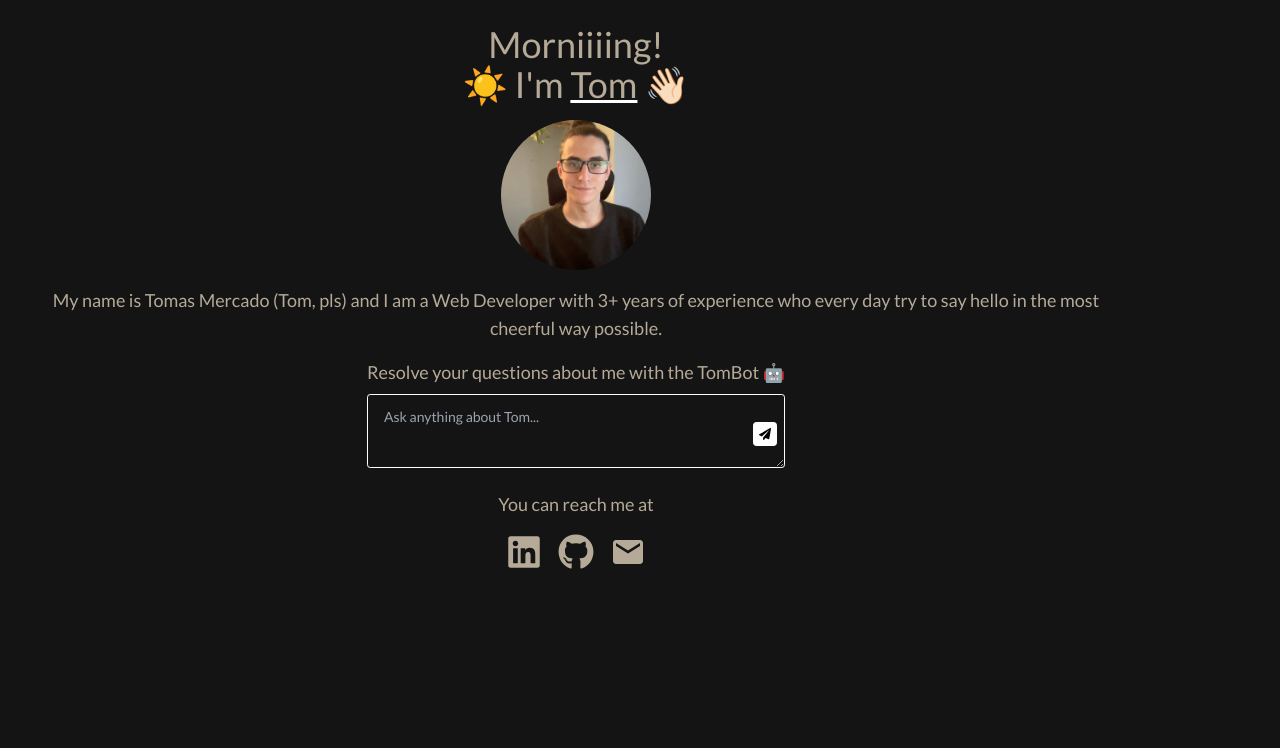
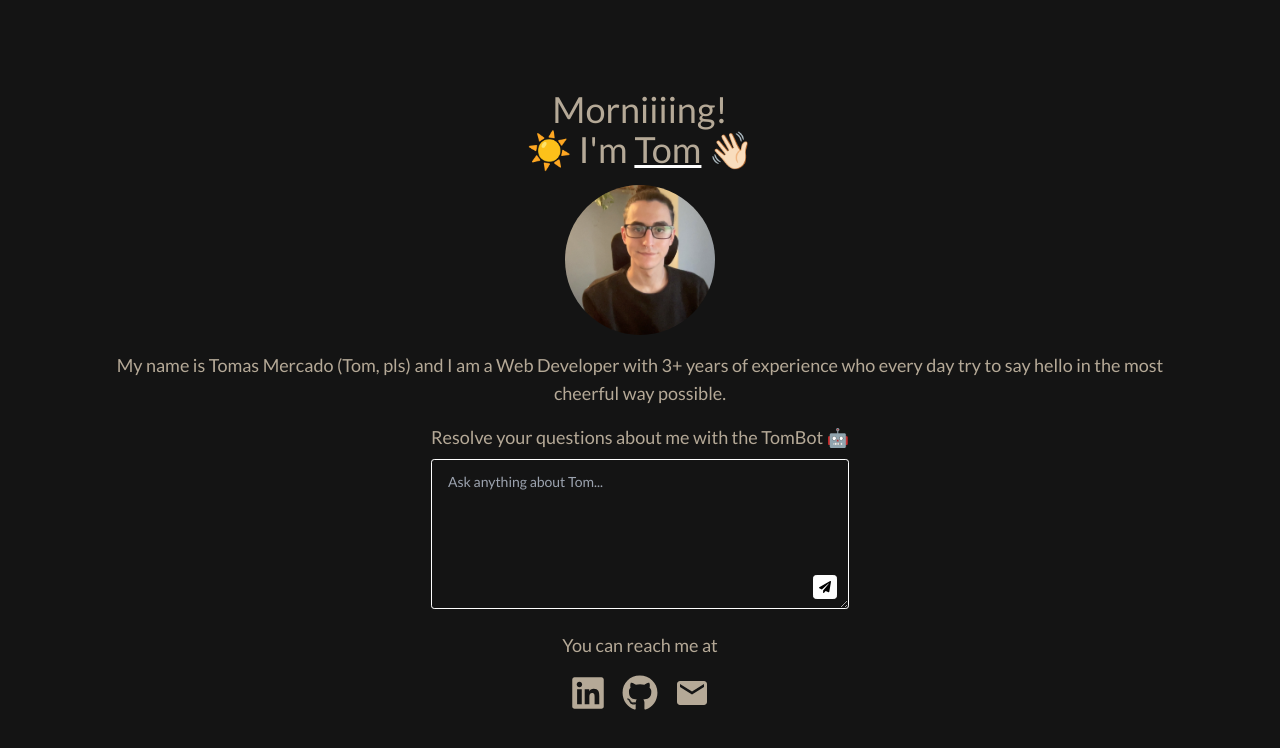
Before and after one commit to tomi-mercado/tomas-mercado, a Next.js app: page / in a window 1280 px wide. Shown: the top 748 px of the page. Built offline with nearby package versions, Linux system fonts and the light colour scheme.

Commit message:
feat(Tombot): ui & logic

```diff
--- a/components/TomBot.tsx
+++ b/components/TomBot.tsx
@@ -1,4 +1,4 @@
-import React from 'react';
+import React, { useEffect, useState } from 'react';
 import { FaPaperPlane as SendIcon } from 'react-icons/fa';
 
 interface TomBotProps {
@@ -6,20 +6,207 @@ interface TomBotProps {
   placeholder: string;
 }
 
+type TomBotStatus = 'iddle' | 'loading' | 'success' | 'error';
+
+const loadingMessages = [
+  'TomBot is generating an answer...',
+  'TomBot is thinking...',
+  'TomBot is calculating...',
+  'TomBot is searching for an answer...',
+  'TomBot is looking for an answer...',
+];
+
+const getRandomLoadingMessage = () => {
+  return loadingMessages[Math.floor(Math.random() * loadingMessages.length)];
+};
+
+const useLoadingMessage = (status: TomBotStatus) => {
+  const [loadingMessage, setLoadingMessage] = useState(
+    getRandomLoadingMessage(),
+  );
+
+  useEffect(() => {
+    let interval: NodeJS.Timeout | undefined = undefined;
+
+    if (status === 'loading') {
+      interval = setInterval(() => {
+        setLoadingMessage(getRandomLoadingMessage());
+      }, 1000);
+    } else {
+      clearInterval(interval);
+    }
+
+    return () => clearInterval(interval);
+  }, [status]);
+
+  return loadingMessage;
+};
+
+const NotIddleWrapper: React.FC<{
+  children: React.ReactNode;
+  className?: string;
+}> = ({ children, className = '' }) => (
+  <div
+    className={`text-left flex gap-2 bg-neutral-content text-neutral p-3 rounded-sm w-full text-sm border-2 border-white ${className}`}
+  >
+    {children}
+  </div>
+);
+
+const TESTING_TIMEOUT = 3000;
+
 const TomBot: React.FC<TomBotProps> = ({ description, placeholder }) => {
+  const [status, setStatus] = useState<TomBotStatus>('iddle');
+  const [questionValue, setQuestionValue] = useState('');
+  const loadingMessage = useLoadingMessage(status);
+
+  const actions = {
+    iddle: {
+      onSubmit: () => {
+        if (!questionValue) {
+          return;
+        }
+
+        setStatus('loading');
+
+        setTimeout(() => {
+          actions.loading.onSuccess();
+        }, TESTING_TIMEOUT);
+      },
+    },
+    loading: {
+      onSuccess: () => {
+        setStatus('success');
+      },
+      onError: () => {
+        setStatus('error');
+      },
+    },
+    success: {
+      onNewQuestion: () => {
+        setStatus('iddle');
+        setQuestionValue('');
+      },
+    },
+    error: {
+      onRetry: () => {
+        setStatus('loading');
+        setTimeout(() => {
+          actions.loading.onSuccess();
+        }, TESTING_TIMEOUT);
+      },
+    },
+  };
+
+  const getAction = (action: 'submit' | 'again' | 'retry') => {
+    if (action === 'submit') {
+      switch (status) {
+        case 'iddle':
+          return actions.iddle.onSubmit;
+        case 'error':
+          return actions.error.onRetry;
+        default:
+          throw new Error(
+            `Action ${action} is not available on status ${status}`,
+          );
+      }
+    }
+
+    if (action === 'again') {
+      switch (status) {
+        case 'success':
+          return actions.success.onNewQuestion;
+        default:
+          throw new Error(
+            `Action ${action} is not available on status ${status}`,
+          );
+      }
+    }
+
+    if (action === 'retry') {
+      switch (status) {
+        case 'error':
+          return actions.error.onRetry;
+        default:
+          throw new Error(
+            `Action ${action} is not available on status ${status}`,
+          );
+      }
+    }
+  };
+
   return (
-    <div className="flex flex-col gap-2">
+    <form
+      className="flex flex-col gap-2"
+      onSubmit={(event) => {
+        event.preventDefault();
+        getAction('submit')?.();
+      }}
+    >
       <p className="text-lg">{description} 🤖</p>
-      <div className="relative">
-        <textarea
-          className="textarea textarea-primary w-full pr-10 no-scroll"
-          placeholder={placeholder}
-        />
-        <button className="btn btn-primary btn-square btn-xs absolute bottom-[50%] top-[50%] transform translate-y-[-50%] right-2">
-          <SendIcon />
-        </button>
+
+      <div className="relative min-h-[150px]">
+        {
+          {
+            iddle: (
+              <>
+                <textarea
+                  className="textarea textarea-primary w-full pr-10 no-scroll h-full min-h-[inherit]"
+                  placeholder={placeholder}
+                  value={questionValue}
+                  onChange={(event) => setQuestionValue(event.target.value)}
+                />
+                <button
+                  type="submit"
+                  className="btn btn-primary btn-square btn-xs absolute bottom-4 right-3"
+                >
+                  <SendIcon />
+                </button>
+              </>
+            ),
+            loading: (
+              <NotIddleWrapper>
+                <span className="loading loading-spinner block" />
+                <p>{loadingMessage}</p>
+              </NotIddleWrapper>
+            ),
+            success: (
+              <NotIddleWrapper className="flex-col">
+                <p>
+                  You: <br /> - {questionValue}
+                </p>
+                <p>
+                  TomBot: <br /> - A nice response here!
+                </p>
+                <button
+                  className="btn btn-primary btn-xs self-end"
+                  onClick={() => {
+                    getAction('again')?.();
+                  }}
+                >
+                  Ask again (3 remaining)
+                </button>
+              </NotIddleWrapper>
+            ),
+            error: (
+              <NotIddleWrapper className="border-error flex-col">
+                <p className="text-center">
+                  TomBot is not available right now 😢
+                </p>
+                <button
+                  className="btn btn-primary btn-xs self-end"
+                  onClick={() => {
+                    getAction('retry')?.();
+                  }}
+                >
+                  Retry
+                </button>
+              </NotIddleWrapper>
+            ),
+          }[status]
+        }
       </div>
-    </div>
+    </form>
   );
 };
 
--- a/pages/index.tsx
+++ b/pages/index.tsx
@@ -47,6 +47,7 @@ const Home: NextPage<HomeProps> = ({ content, locale }) => {
       </Head>
 
       <LocaleProvider locale={locale}>
+        <div className="w-full flex justify-center min-h-screen items-center">
           <div className="max-w-6xl p-6 flex flex-col gap-4 items-center text-center">
             <Introduction
               title={content.introduction.title}
@@ -65,6 +66,7 @@ const Home: NextPage<HomeProps> = ({ content, locale }) => {
               github={content.contact.github}
               linkedin={content.contact.linkedin}
             />
+          </div>
         </div>
       </LocaleProvider>
     </>
```
Lines whose indentation alone changed are shown as unchanged.
